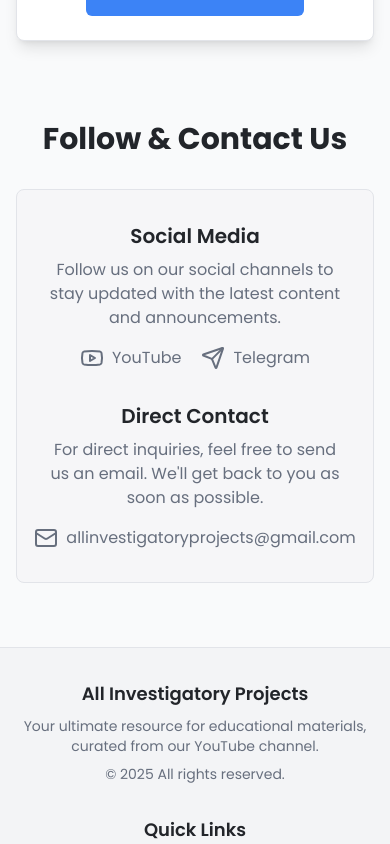
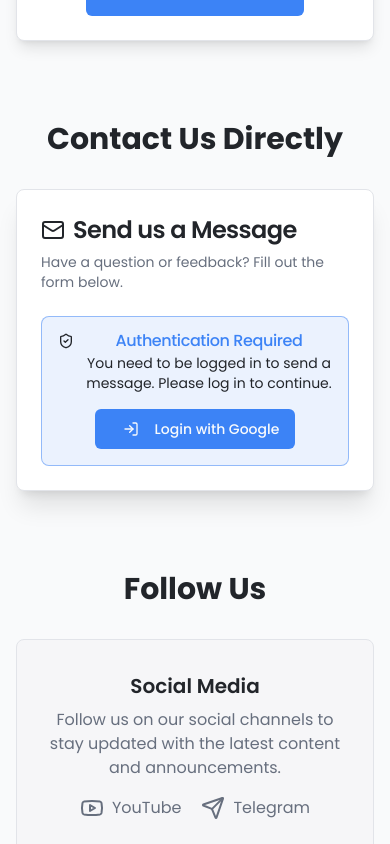
Before and after one commit to biswombhara/All-Investigatory-Projects, a Next.js app: page /connect in a window 390 px wide. Shown: the part 900-1744 px from the top of the page. Built offline with nearby package versions, Linux system fonts and the light colour scheme; no server answers.

Commit message:
can you add a form at cnnect page

```diff
--- a/src/app/connect/page.jsx
+++ b/src/app/connect/page.jsx
@@ -1,12 +1,90 @@
+
 'use client';
 
 import { Button } from '../../components/ui/button.jsx';
-import { FileQuestion, UploadCloud, Mail, Send, Youtube } from 'lucide-react';
+import { FileQuestion, UploadCloud, Mail, Send, Youtube, MessageSquare, Type, Loader2, ShieldCheck, LogIn, AlertCircle } from 'lucide-react';
 import Link from 'next/link';
 import { Card, CardContent, CardHeader, CardTitle, CardDescription } from '../../components/ui/card.jsx';
+import { useForm } from 'react-hook-form';
+import { zodResolver } from '@hookform/resolvers/zod';
+import * as z from 'zod';
+import React, { useContext, useState } from 'react';
+import {
+  Form,
+  FormControl,
+  FormField,
+  FormItem,
+  FormLabel,
+  FormMessage,
+} from '../../components/ui/form.jsx';
+import { Input } from '../../components/ui/input.jsx';
+import { Textarea } from '../../components/ui/textarea.jsx';
+import { useToast } from '../../hooks/use-toast.js';
+import { AuthContext } from '../../context/AuthContext.jsx';
+import { saveContactMessage } from '../../services/firestore.js';
+import {
+  AlertDialog,
+  AlertDialogAction,
+  AlertDialogContent,
+  AlertDialogDescription,
+  AlertDialogFooter,
+  AlertDialogHeader,
+  AlertDialogTitle,
+} from '../../components/ui/alert-dialog.jsx';
+import { Alert, AlertDescription, AlertTitle } from '../../components/ui/alert.jsx';
+
+
+const formSchema = z.object({
+  subject: z.string().min(5, {
+    message: 'Subject must be at least 5 characters.',
+  }),
+  message: z.string().min(20, {
+    message: 'Message must be at least 20 characters.',
+  }),
+});
+
 
 export default function ConnectPage() {
+    const { toast } = useToast();
+    const { user, signIn } = useContext(AuthContext);
+    const [error, setError] = useState(null);
+
+    const form = useForm({
+        resolver: zodResolver(formSchema),
+        defaultValues: {
+            subject: '',
+            message: '',
+        },
+    });
+
+    const { isSubmitting } = form.formState;
+
+    async function onSubmit(values) {
+        if (!user) {
+          setError({
+            title: 'Authentication Error',
+            message: 'You must be logged in to send a message.',
+          });
+          return;
+        }
+
+        try {
+          await saveContactMessage(values, user);
+          toast({
+            title: 'Message Sent!',
+            description: "Thank you for contacting us. We'll get back to you shortly.",
+          });
+          form.reset();
+        } catch (err) {
+           setError({
+            title: 'Submission Failed',
+            message: 'Something went wrong. Please try again.',
+          });
+        }
+    }
+
   return (
+    <>
     <div className="container mx-auto px-4 py-16 sm:py-24">
       <div className="text-center">
         <h1 className="font-headline text-4xl font-bold tracking-tight text-foreground sm:text-5xl lg:text-6xl">
@@ -52,8 +130,89 @@ export default function ConnectPage() {
         </Card>
       </div>
 
+        <div className="mt-20 max-w-4xl mx-auto">
+            <h2 className="font-headline text-3xl font-bold text-center">Contact Us Directly</h2>
+             <Card className="w-full mt-8 shadow-xl">
+              <CardHeader>
+                <CardTitle className="font-headline text-2xl flex items-center gap-2">
+                  <Mail className="h-6 w-6" /> Send us a Message
+                </CardTitle>
+                <CardDescription>
+                  Have a question or feedback? Fill out the form below.
+                </CardDescription>
+              </CardHeader>
+              <CardContent>
+                {user ? (
+                    <Form {...form}>
+                      <form onSubmit={form.handleSubmit(onSubmit)} className="space-y-8">
+                        <FormField
+                          control={form.control}
+                          name="subject"
+                          render={({ field }) => (
+                            <FormItem>
+                              <FormLabel className="flex items-center gap-2">
+                                <Type className="h-4 w-4" /> Subject
+                              </FormLabel>
+                              <FormControl>
+                                <Input placeholder="e.g., Question about a PDF" {...field} />
+                              </FormControl>
+                              <FormMessage />
+                            </FormItem>
+                          )}
+                        />
+                        <FormField
+                          control={form.control}
+                          name="message"
+                          render={({ field }) => (
+                            <FormItem>
+                              <FormLabel className="flex items-center gap-2">
+                                <MessageSquare className="h-4 w-4" /> Your Message
+                              </FormLabel>
+                              <FormControl>
+                                <Textarea
+                                  placeholder="Please write your message here..."
+                                  rows={5}
+                                  {...field}
+                                />
+                              </FormControl>
+                              <FormMessage />
+                            </FormItem>
+                          )}
+                        />
+                        <Button
+                          type="submit"
+                          size="lg"
+                          disabled={isSubmitting}
+                          className="w-full md:w-auto"
+                        >
+                          {isSubmitting ? (
+                            <Loader2 className="mr-2 h-4 w-4 animate-spin" />
+                          ) : (
+                            <Send className="mr-2 h-4 w-4" />
+                          )}
+                          {isSubmitting ? 'Sending...' : 'Send Message'}
+                        </Button>
+                      </form>
+                    </Form>
+                ) : (
+                    <Alert className="border-primary/50 bg-primary/10 text-center">
+                        <ShieldCheck className="h-4 w-4 text-primary" />
+                        <AlertTitle className="text-primary">Authentication Required</AlertTitle>
+                        <AlertDescription>
+                        You need to be logged in to send a message. Please log in to continue.
+                        </AlertDescription>
+                        <Button onClick={() => signIn()} className="mt-4">
+                        <LogIn className="mr-2 h-4 w-4" />
+                        Login with Google
+                        </Button>
+                    </Alert>
+                )}
+              </CardContent>
+            </Card>
+        </div>
+
       <div className="mt-20 max-w-4xl mx-auto">
-        <h2 className="font-headline text-3xl font-bold text-center">Follow & Contact Us</h2>
+        <h2 className="font-headline text-3xl font-bold text-center">Follow Us</h2>
         <div className="mt-8 p-8 border rounded-lg bg-secondary/50">
           <div className="grid grid-cols-1 md:grid-cols-2 gap-8 text-center md:text-left">
             <div>
@@ -71,7 +230,7 @@ export default function ConnectPage() {
               </div>
             </div>
              <div>
-              <h3 className="font-headline text-xl font-semibold text-foreground">Direct Contact</h3>
+              <h3 className="font-headline text-xl font-semibold text-foreground">Direct Email</h3>
               <p className="mt-2 text-muted-foreground">For direct inquiries, feel free to send us an email. We'll get back to you as soon as possible.</p>
                <div className="mt-4 flex justify-center md:justify-start">
                   <a href="mailto:allinvestigatoryprojects@gmail.com" className="flex items-center gap-2 text-muted-foreground hover:text-primary transition-colors">
@@ -84,5 +243,26 @@ export default function ConnectPage() {
         </div>
       </div>
     </div>
+      {error && (
+        <AlertDialog open={!!error} onOpenChange={() => setError(null)}>
+          <AlertDialogContent>
+            <AlertDialogHeader>
+              <AlertDialogTitle className="flex items-center gap-2">
+                <AlertCircle className="h-6 w-6 text-destructive" />
+                {error.title}
+              </AlertDialogTitle>
+              <AlertDialogDescription>
+                {error.message}
+              </AlertDialogDescription>
+            </AlertDialogHeader>
+            <AlertDialogFooter>
+              <AlertDialogAction onClick={() => setError(null)}>
+                OK
+              </AlertDialogAction>
+            </AlertDialogFooter>
+          </AlertDialogContent>
+        </AlertDialog>
+      )}
+    </>
   );
 }
--- a/src/services/firestore.js
+++ b/src/services/firestore.js
@@ -1,3 +1,4 @@
+
 import { doc, setDoc, getDoc, addDoc, collection, serverTimestamp, getDocs, query, orderBy, updateDoc, arrayUnion, arrayRemove, where, onSnapshot } from 'firebase/firestore';
 import { db } from '../lib/firebase.js';
 
@@ -230,3 +231,21 @@ export const toggleLike = async (postId, userId) => {
     throw new Error("Post not found");
   }
 };
+
+export const saveContactMessage = async (formData, user) => {
+  if (!user) throw new Error('User must be authenticated to send a message.');
+
+  try {
+    await addDoc(collection(db, 'contactSubmissions'), {
+      ...formData,
+      senderId: user.uid,
+      senderName: user.displayName,
+      senderEmail: user.email,
+      status: 'new',
+      createdAt: serverTimestamp(),
+    });
+  } catch (error) {
+    console.error('Error saving contact message:', error);
+    throw error;
+  }
+};
```
